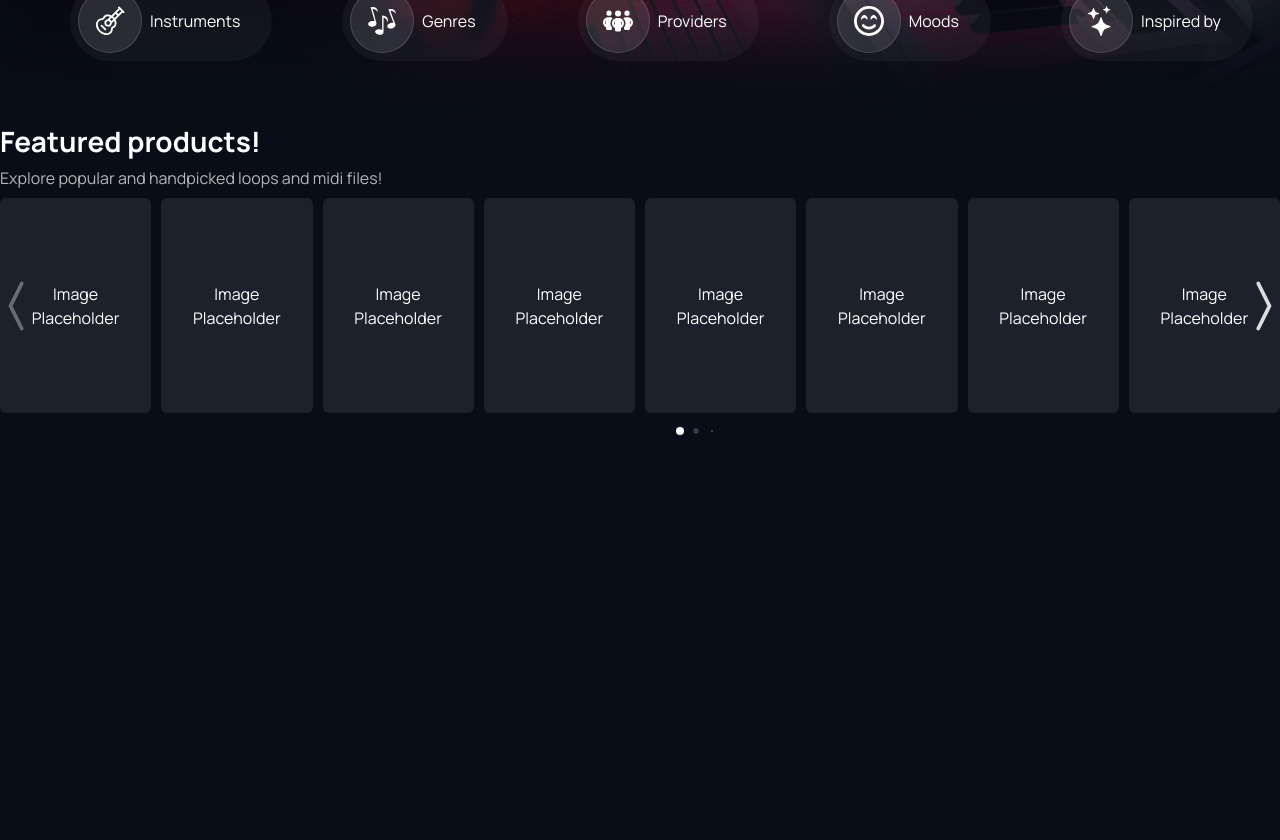
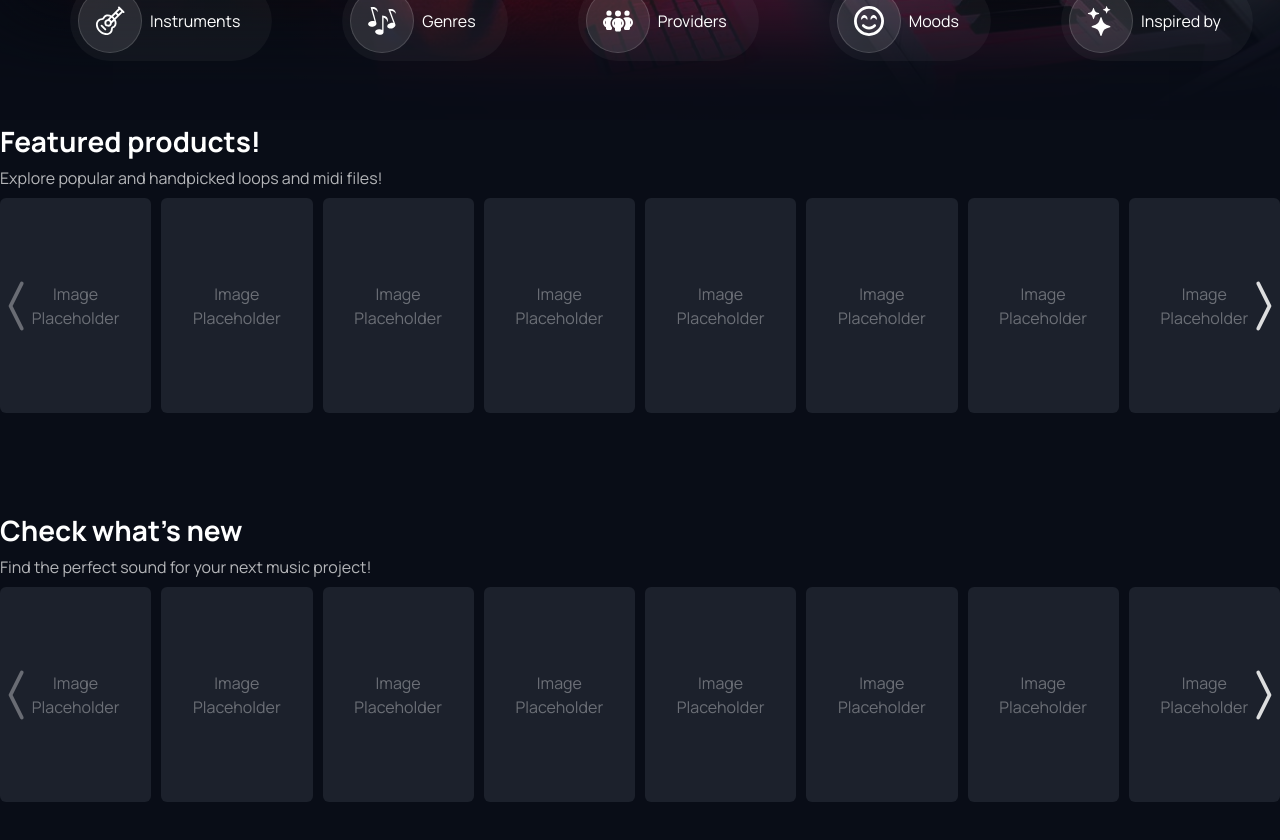
Before and after one commit to d3c1s1v3/Slooply-Clone, a Next.js app: page / in a window 1280 px wide. Shown: the part 680-1520 px from the top of the page. Before the commit the page ends 1141 px from the top, so only its background shows below. Built offline with nearby package versions, Linux system fonts and the light colour scheme.

Commit message:
tooltip, card hover

```diff
--- a/src/app/components/Header/HeaderCTA.tsx
+++ b/src/app/components/Header/HeaderCTA.tsx
@@ -5,13 +5,15 @@ import { IoSearchOutline } from "react-icons/io5";
 const IconButton = ({
   href,
   icon: Icon,
+  className,
 }: {
   href: string;
   icon: React.ComponentType<{ size: number }>;
+  className?: string;
 }) => (
   <Link
     href={href}
-    className="text-[#ccc] hover:text-[#fff] p-3 rounded-full border-borderThin border group hover:bg-[#ffffff1f] transition-colors"
+    className={`text-[#ccc] hover:text-[#fff] p-3 rounded-full border-borderThin border group hover:bg-[#ffffff1f] transition-colors ${className}`}
   >
     <Icon size={20} />
   </Link>
@@ -20,7 +22,11 @@ const IconButton = ({
 const HeaderCTA = () => {
   return (
     <div className="flex-1 flex justify-end items-center gap-3">
-      <IconButton href="" icon={RiQuestionMark} />
+      <IconButton
+        href=""
+        icon={RiQuestionMark}
+        className="relative before:hidden before:content-['How_it_works?'] before:text-xs hover:before:flex before:items-center before:justify-center before:w-[150px] before:absolute before:-bottom-8 before:-translate-x-[40%] w-auto before:h-6 before:bg-black before:rounded-md"
+      />
       <IconButton href="/search" icon={IoSearchOutline} />
       <button className="p-3 rounded-full border-borderThin border hover:bg-[#ffffff1f] text-[#ffffffd9] text-base px-5 py-2 font-semibold hover:text-[#fff] transition-colors">
         Login
--- a/src/app/components/Swiper/SwiperSection.tsx
+++ b/src/app/components/Swiper/SwiperSection.tsx
@@ -3,9 +3,9 @@
 import { useState } from "react";
 import { Swiper, SwiperSlide, useSwiper } from "swiper/react";
 import { BsChevronCompactLeft, BsChevronCompactRight } from "react-icons/bs";
-import { Pagination } from "swiper/modules";
+import { IoEllipsisHorizontalCircleOutline } from "react-icons/io5";
+import { FaPlay } from "react-icons/fa";
 import "swiper/css";
-import "swiper/css/pagination";
 
 const SwiperButton = ({
   className,
@@ -42,39 +42,42 @@ const SwiperButton = ({
   );
 };
 
-const SwiperSection = () => {
+type Props = {
+  heading: string;
+  subheading: string;
+};
+
+const SwiperSection = ({ heading, subheading }: Props) => {
   return (
-    <div className="container-xxxl mx-auto mb-12">
-      <h3 className="text-[28px] text-[#fff] font-bold mb-1">
-        Featured products!
-      </h3>
-      <p className="text-[#ffffffb2]">
-        Explore popular and handpicked loops and midi files!
-      </p>
-      <div className="relative">
-        <Swiper
-          modules={[Pagination]}
-          pagination={{
-            dynamicBullets: true,
-            el: ".swiper-pagination",
-            clickable: true,
-          }}
-          slidesPerView={8}
-          className="h-[215px] mt-2 relative"
-          spaceBetween={10}
-        >
+    <div className="container-xxxl mx-auto mb-24">
+      <h3 className="text-[28px] text-[#fff] font-bold mb-1">{heading}</h3>
+      <p className="text-[#ffffffb2] mb-2">{subheading}</p>
+
+      <Swiper slidesPerView={8} className="h-[215px]" spaceBetween={10}>
         {[...Array(16)].map((_, i) => (
           <SwiperSlide
             key={i}
             className="cursor-pointer bg-gray-500/20 rounded-md"
             onClick={() => console.log(`Slide ${i + 1} clicked.`)}
           >
-              <div className="text-[#fff] flex items-center h-full justify-center text-center relative">
+            <div className="text-[#fff] flex items-center h-full justify-center text-center relative group">
+              <span className="opacity-35">
                 Image
                 <br />
                 Placeholder
+              </span>
+              {/* overlay */}
+              <div className="absolute w-full h-full hidden group-hover:block group-hover:bg-black/20">
+                <FaPlay
+                  className="absolute inset-2/4 -translate-x-[50%] -translate-y-[50%]"
+                  size={30}
+                />
+                <IoEllipsisHorizontalCircleOutline
+                  size={35}
+                  className="absolute bottom-3 right-3"
+                />
               </div>
-              <div></div>
+            </div>
           </SwiperSlide>
         ))}
         <SwiperButton
@@ -86,8 +89,6 @@ const SwiperSection = () => {
           toRight
         ></SwiperButton>
       </Swiper>
-        <div className="swiper-pagination"></div>
-      </div>
     </div>
   );
 };
--- a/src/app/page.tsx
+++ b/src/app/page.tsx
@@ -5,10 +5,14 @@ export default function Home() {
   return (
     <div className="">
       <Banner />
-      <SwiperSection />
-      {/* <SwiperSection /> */}
-      {/* <SwiperSection /> */}
-      {/* <SwiperSection /> */}
+      <SwiperSection
+        heading="Featured products!"
+        subheading="Explore popular and handpicked loops and midi files!"
+      />
+      <SwiperSection
+        heading="Check what's new"
+        subheading="Find the perfect sound for your next music project!"
+      />
     </div>
   );
 }
```
Lines whose indentation alone changed are shown as unchanged.
